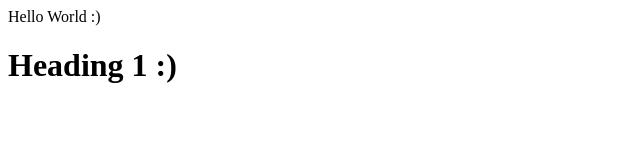
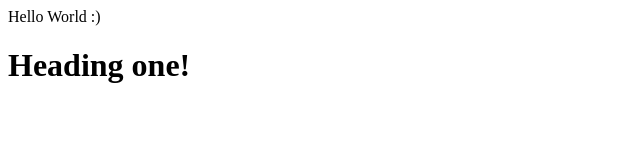
Before and after one commit to nyahmjohnson/NyahJohnson, a plain HTML site: page index.html in a window 1280 px wide. Shown: the full height of the page, 0-640 px from the left. Drawn offline with Linux system fonts and the light colour scheme.

Commit message:
heading one!

```diff
--- a/index.html
+++ b/index.html
@@ -8,6 +8,6 @@
 </head>
 <body>
    Hello World :)
-   <h1> Heading 1 :) </h1>
+   <h1>Heading one!</h1>
 </body>
 </html>
```
